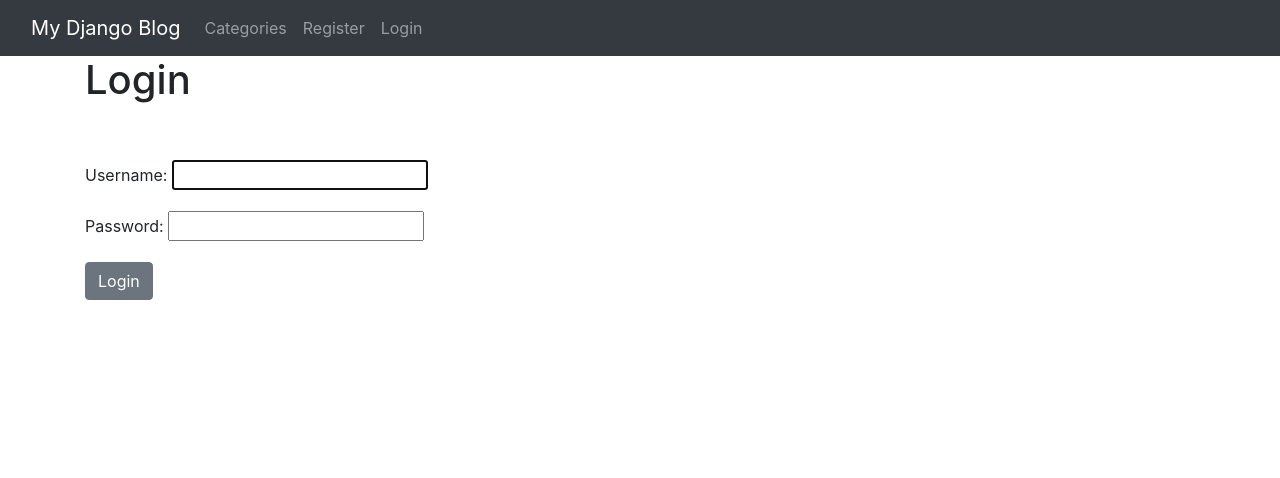
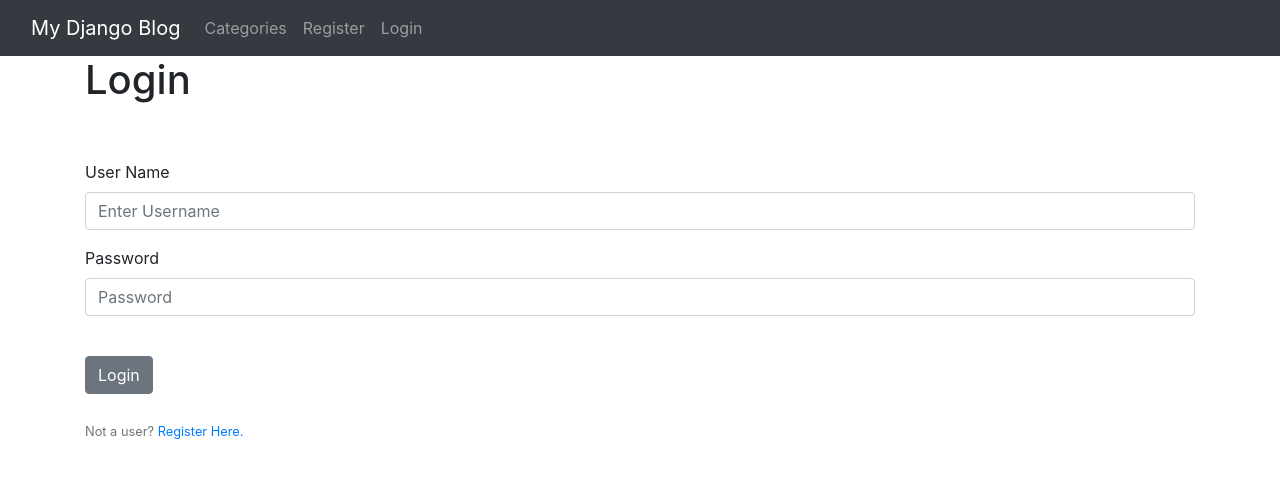
Before and after one commit to fashkl/simple-django-blog, a Django app: page /members/login/ in a window 1280 px wide. Shown: the top 478 px of the page. Run offline with Django 3.2, Linux system fonts and the light colour scheme; some libraries are stand-ins or nearby versions.

Commit message:
styling login page

```diff
--- a/members/templates/registration/login.html
+++ b/members/templates/registration/login.html
@@ -10,9 +10,22 @@
     <div class="form-group">
         <form action="" method="post">
             {% csrf_token %}
-            {{ form.as_p }}
+            {#            {{ form.as_p }}#}
+
+            <div class="form-group">
+                <label for="id_username">User Name</label>
+                <input type="text" class="form-control" id="id_username" placeholder="Enter Username" name="username">
+            </div>
+            <div class="form-group">
+                <label for="id_password">Password</label>
+                <input type="password" class="form-control" id="id_password" placeholder="Password" name="password">
+            </div>
+            <br>
             <button type="submit" class="btn btn-secondary">Login</button>
         </form>
+        <br>
+        <small id="emailHelp" class="form-text text-muted">Not a user? <a href="{% url 'register' %}">Register Here.</a></small>
+
     </div>
 
 {% endblock %}
```
